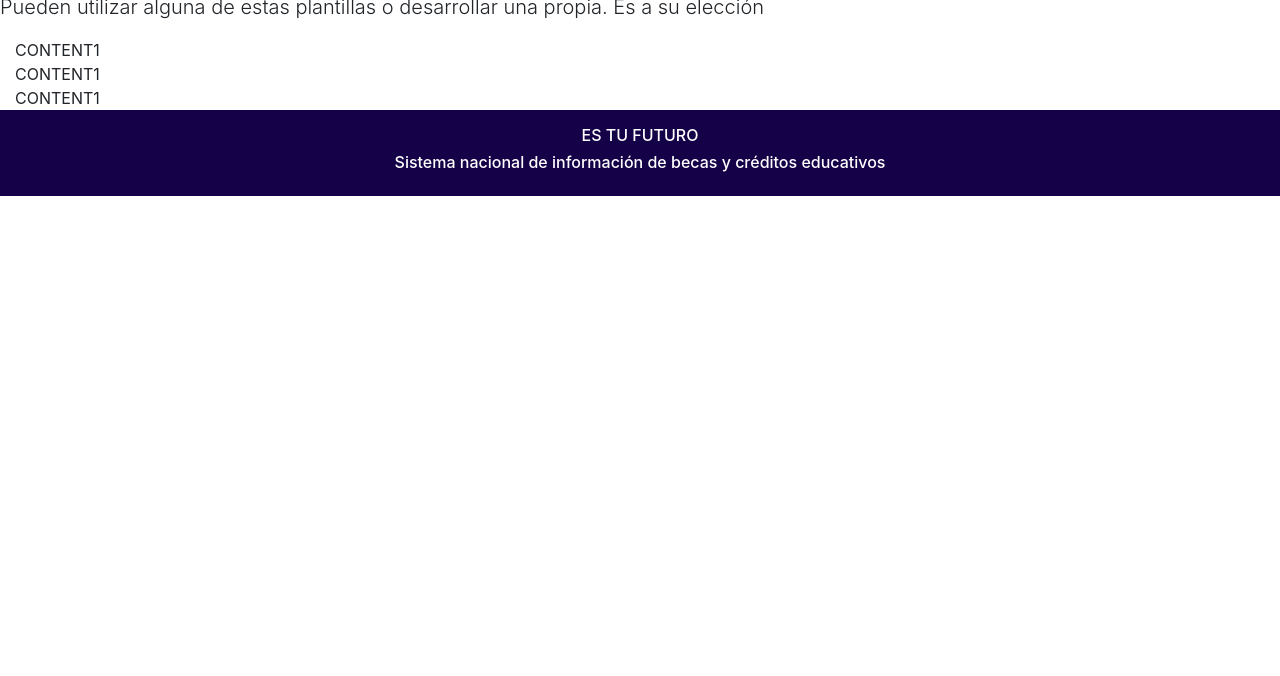
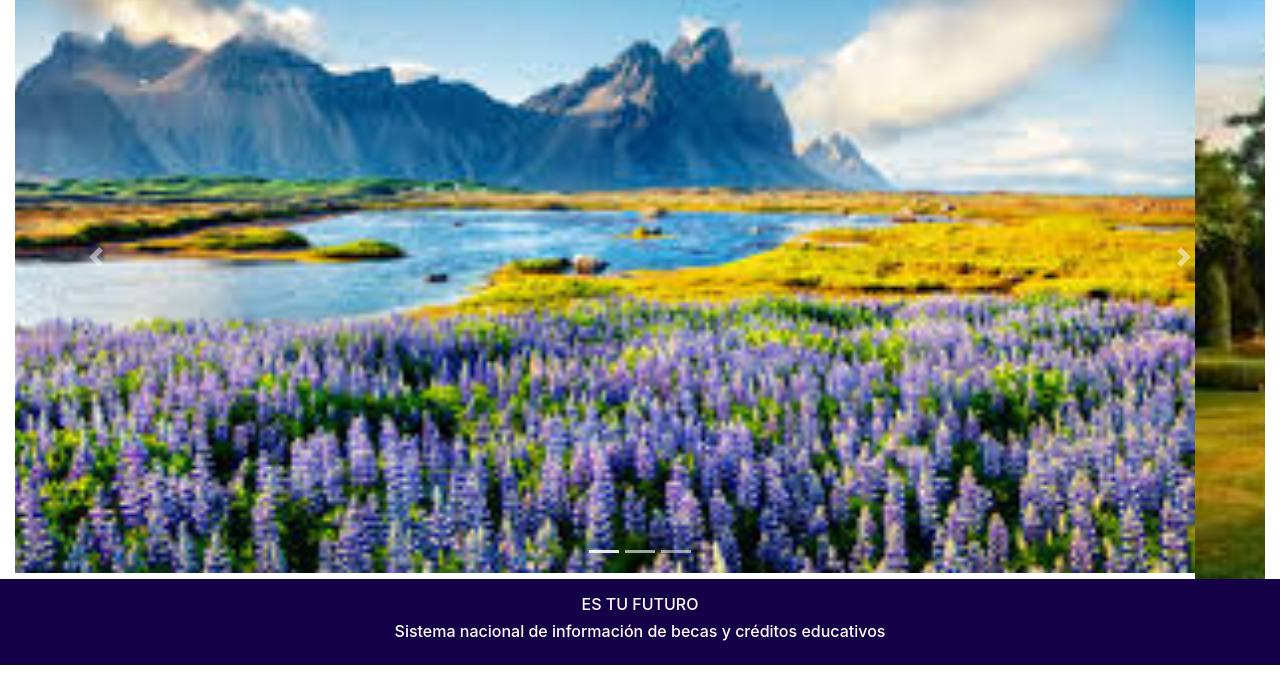
Before and after one commit to javieringacosta/apolos, a plain HTML site: page plantilla html/plantilla1.html in a window 1280 px wide. Shown: the part 124-800 px from the top of the page. Drawn offline with Linux system fonts and the light colour scheme.

Commit message:
Banner terminado, falta cambiar imgs

```diff
--- a/plantilla html/plantilla1.html
+++ b/plantilla html/plantilla1.html
@@ -10,6 +10,7 @@
 </head>
 
 <body>
+  <!-- Barra superior -->
   <div class="page-header">
     <nav class="navbar navbar-expand-lg navbar-dark static-top" style="padding: 0px">
       <div class="container-fluid" style="margin: 0px; padding: 0px">
@@ -35,19 +36,43 @@
         </div>
       </div>
     </nav>
-      <!-- Editar desde aquí  -->
-      <h1>Plantilla como herramienta de trabajo</h1>
-      <p class="lead">Pueden utilizar alguna de estas plantillas o desarrollar una propia. Es a su elección</p>
   </div>
-    <section class="col-6">CONTENT1</section>
-    <section class="col-3">CONTENT1</section>
-    <section class="col-3">CONTENT1</section>
+    <!-- Banner -->
+    <div id="carouselExampleIndicators" class="carousel slide col-lg-12" data-ride="carousel">
+      <ol class="carousel-indicators">
+        <li data-target="#carouselExampleIndicators" data-slide-to="0" class="active"></li>
+        <li data-target="#carouselExampleIndicators" data-slide-to="1"></li>
+        <li data-target="#carouselExampleIndicators" data-slide-to="2"></li>
+      </ol>
+      <div class="carousel-inner">
+        <div class="carousel-item active">
+          <img class="d-block w-100" src="img/paisaje.jpg" alt="First slide">
+        </div>
+        <div class="carousel-item">
+          <img class="d-block w-100" src="img/paisaje2.jpg" alt="Second slide">
+        </div>
+        <div class="carousel-item">
+          <img class="d-block w-100" src="img/paisaje3.jpg" alt="Third slide">
+        </div>
+      </div>
+      <a class="carousel-control-prev" href="#carouselExampleIndicators" role="button" data-slide="prev">
+        <span class="carousel-control-prev-icon" aria-hidden="true"></span>
+        <span class="sr-only">Previous</span>
+      </a>
+      <a class="carousel-control-next" href="#carouselExampleIndicators" role="button" data-slide="next">
+        <span class="carousel-control-next-icon" aria-hidden="true"></span>
+        <span class="sr-only">Next</span>
+      </a>
+    </div>
 
 
 
 
 
-    <!-- Hasta aquí modificaremos -->
+
+
+
+    <!-- Footer -->
   </div>
   <footer class="p-3 mb-2 text-white" style="background-color: #150147">
       <div class= "row">
```
Lines whose indentation alone changed are shown as unchanged.
